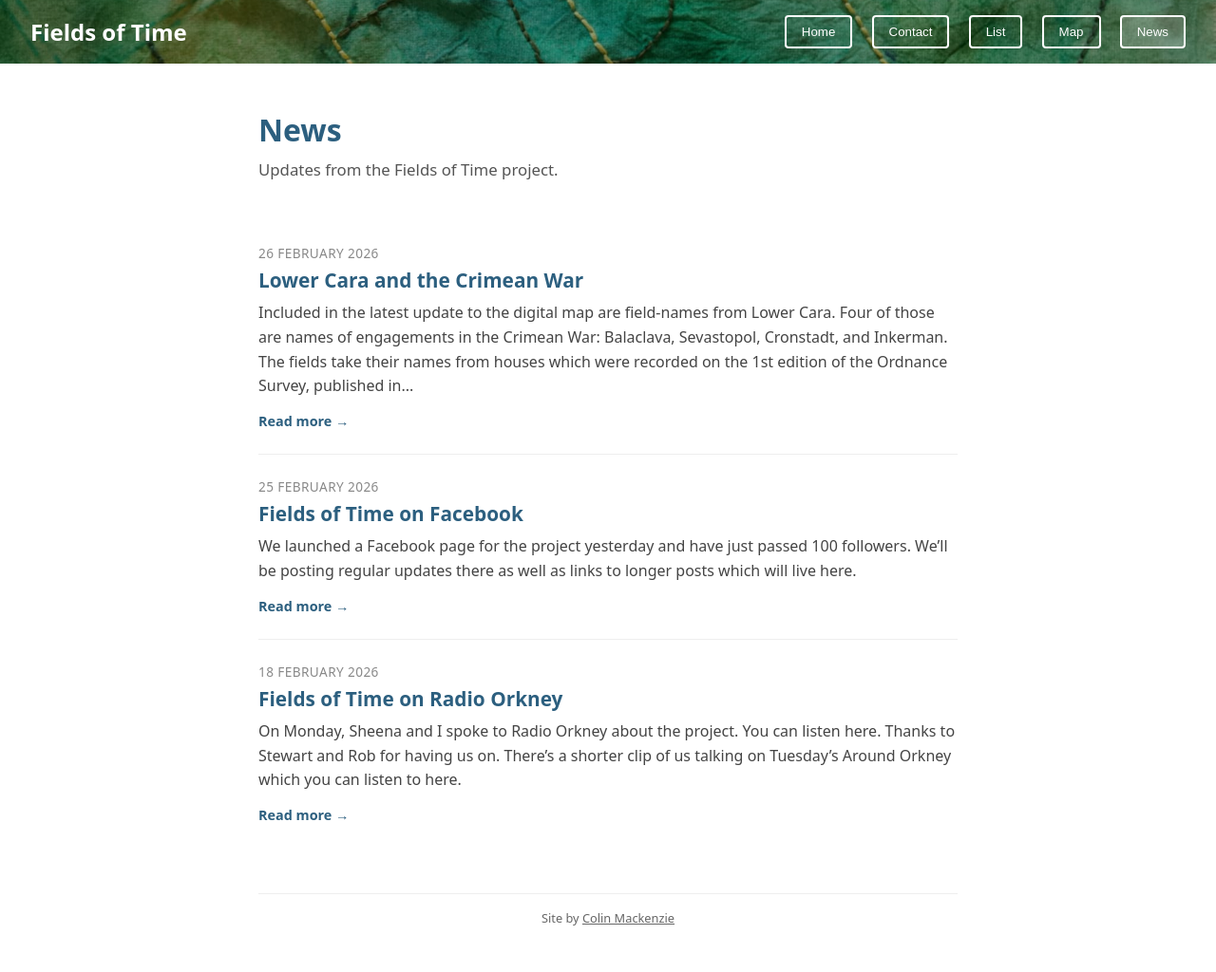
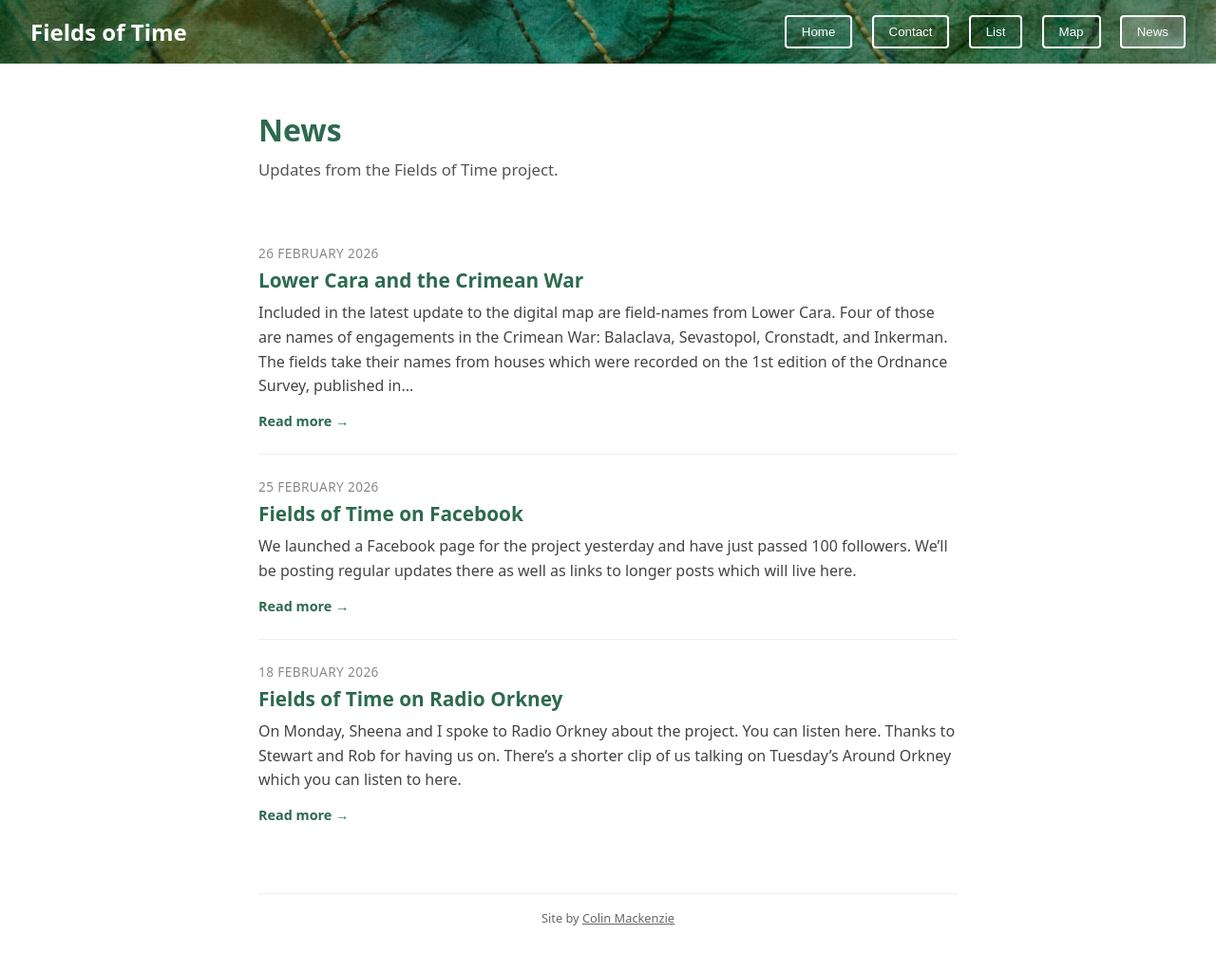
Before and after one commit to dgplacenames/fields-of-time, a Jekyll site: the page built from news/index.html, in a window 1280 px wide. Shown: the whole page at 95% size. Built offline with Jekyll 4.4.1, drawn with Linux system fonts in a browser that asks for light colours.

Commit message:
Update index.html
colour scheme

```diff
--- a/news/index.html
+++ b/news/index.html
@@ -5,7 +5,7 @@ is_news: true
 ---
 <style>
     .news-header { margin-bottom: 2.5rem; }
-    .news-header h1 { font-size: 2rem; color: #2c5f7f; margin-bottom: 0.5rem; }
+    .news-header h1 { font-size: 2rem; color: #2d6a4f; margin-bottom: 0.5rem; }
     .news-header p { color: #555; font-size: 1.05rem; line-height: 1.6; }
 
     .post-list { list-style: none; }
@@ -31,7 +31,7 @@ is_news: true
     }
 
     .post-item h2 a {
-        color: #2c5f7f;
+        color: #2d6a4f;
         text-decoration: none;
     }
 
@@ -46,7 +46,7 @@ is_news: true
 
     .read-more {
         font-size: 0.9rem;
-        color: #2c5f7f;
+        color: #2d6a4f;
         text-decoration: none;
         font-weight: 600;
     }
```
